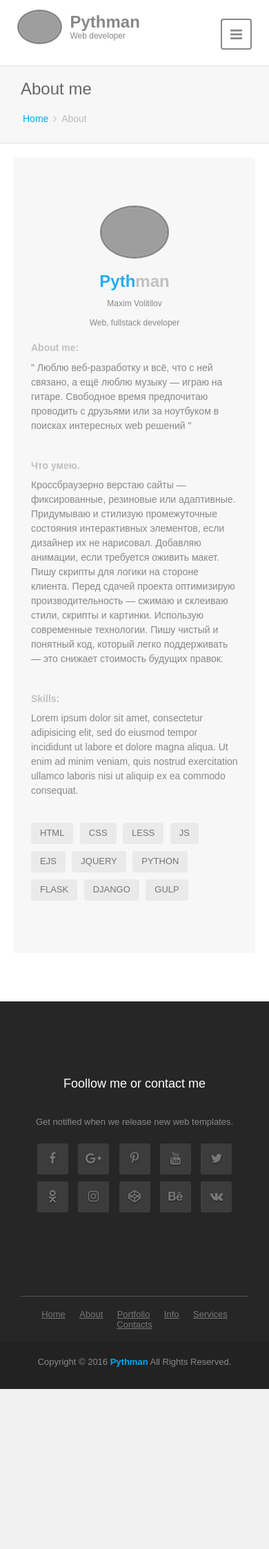
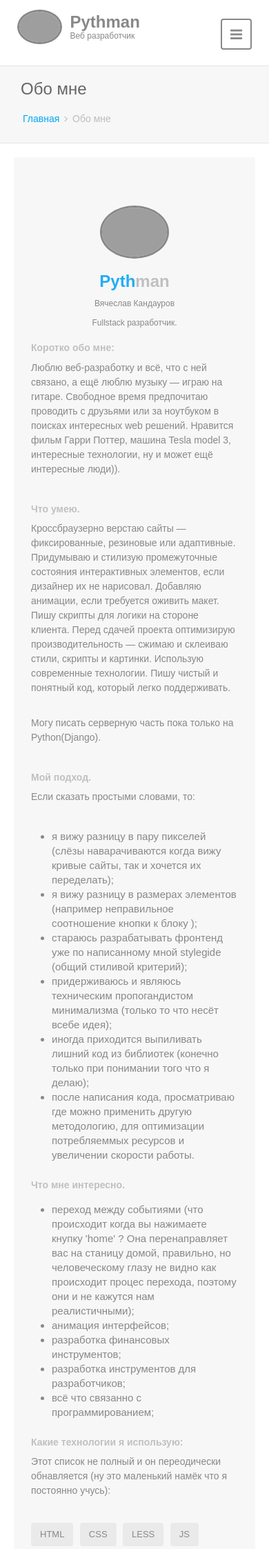
Before and after one commit to volitilov/wf_v2, a Django app: page /about in a window 390 px wide. Shown: the top 2246 px of the page at 69% size. Before the commit the page ends 2014 px from the top, so only its background shows below. Run offline with Django 3.2, Linux system fonts and the light colour scheme; style sheets or scripts are compiled from the project's sources; some libraries are stand-ins or nearby versions; grey boxes are pictures that could not be loaded.

Commit message:
add responsive and add rus language

```diff
--- a/my_site/static/css/components/sidebar.less
+++ b/my_site/static/css/components/sidebar.less
@@ -1,10 +1,7 @@
 .sidebar {
 	.freebie-meta {
-		margin: 0px 10px;
-		margin-top: -15px;
-		margin-right: 0px;
-		padding: 0px 15px;
-		padding-right: 0px;
+		margin: 0px;
+		padding: 15px;
 	}
 	.freebie-meta-item {
 		display: block;
@@ -20,7 +17,7 @@
 		}
 	}
 	.freebie-btn {
-		margin-top: 10px;
+		margin: 0px;
 		ul {
 			padding: 0px;
 			li {
@@ -40,3 +37,27 @@
 		}
 	}
 }
+
+///////////////////////////////////////////////////	tablet devices
+@media  (min-width : 768px)  {
+	.sidebar {
+		.freebie-btn {
+			a {
+				width: 50%;
+			}
+		}
+	}
+}
+
+///////////////////////////////////////////////////	laptop and dekstop devices
+@media  (min-width : 981px) {
+	.sidebar {
+		.freebie-btn {
+			margin-top: -25px;
+			margin-left: 5px;
+			a {
+				width: 100%;
+			}
+		}
+	}
+}
--- a/my_site/static/css/pages/about.less
+++ b/my_site/static/css/pages/about.less
@@ -36,6 +36,19 @@
 		padding: 10px;
 		ul {
 			padding: 0px;
+			padding-left: 30px;
+			li {
+				list-style: disc;
+				color: #888;
+				font-size: 15px;
+				line-height: 1.4;
+			}
+		}
+		.tags {
+			padding-left: 0px;
+			li {
+				font-size: 13px;
+			}
 		}
 	}
 }
--- a/my_site/static/css/pages/contacts.less
+++ b/my_site/static/css/pages/contacts.less
@@ -1,9 +1,5 @@
 ///////////////////////////////////////// default mobile devioces
 .contacts {
-	padding: 20px;
-	padding-left: 190px;
-	padding-right: 190px;
-	padding-bottom: 0px;
 	.or {
 		padding-top: 20px;
 		p {
@@ -14,10 +10,6 @@
 	}
 }
 .form-contacts {
-	padding: 50px;
-	padding-left: 100px;
-	padding-right: 100px;
-	text-align: left;
 	border-radius: 4px;
 	form {
 		display: block;
@@ -83,12 +75,16 @@
 
 ///////////////////////////////////////////////////	tablet devices
 @media  (min-width : 768px)  {
-
+	.form-contacts {
+		padding: 50px;
+		padding-left: 100px;
+		padding-right: 100px;
+	}
 }
 
 ///////////////////////////////////////////////////	laptop devices
 @media  (min-width : 996px) {
-	// not required
+
 }
 
 ///////////////////////////////////////////////////	dekstop devices
--- a/my_site/static/css/pages/info.less
+++ b/my_site/static/css/pages/info.less
@@ -1,9 +1,6 @@
 .info {
-	padding: 50px;
-	padding-left: 185px;
-	padding-right: 185px;
+	min-height: 500px;
 	padding-top: 20px;
-	min-height: 500px;
 	h4 {
 		font-weight: normal;
 		color: #666;
@@ -60,3 +57,19 @@
 		}
 	}
 }
+/////////////////////////////////////////////////// tablet devices
+@media  (min-width : 768px)  {
+	.info {
+		padding-left: 50px;
+		padding-right: 50px;
+	}
+}
+
+/////////////////////////////////////////////////// laptop and dekstop devices
+@media  (min-width : 981px) {
+	.info {
+		padding-top: 20px;
+		padding-left: 185px;
+		padding-right: 185px;
+	}
+}
--- a/my_site/static/css/pages/services.less
+++ b/my_site/static/css/pages/services.less
@@ -1,11 +1,8 @@
 .services {
-	padding: 20px;
-	padding-left: 190px;
-	padding-right: 180px;
 	.services-wrapper {
 		background-color: #f7f7f7;
 		border-radius: 4px;
-		padding: 50px;
+		padding: 20px;
 	}
 	h3 {
 		font-weight: normal;
@@ -26,3 +23,19 @@
 		}
 	}
 }
+/////////////////////////////////////////////////// tablet devices
+@media  (min-width : 768px)  {
+	.services {
+		.services-wrapper {
+			padding: 50px;
+		}
+	}
+}
+
+/////////////////////////////////////////////////// laptop and dekstop devices
+@media  (min-width : 981px) {
+	.services {
+		padding-left: 190px;
+		padding-right: 180px;
+	}
+}
--- a/my_site/static/css/pages/work.less
+++ b/my_site/static/css/pages/work.less
@@ -3,6 +3,8 @@
 		img {
 			border: 1px solid #eeeeee;
 			border-radius: 4px;
+			width: 100%;
+			height: auto;
 		}
 	}
 }
--- a/my_site/templates/components/_footer.html
+++ b/my_site/templates/components/_footer.html
@@ -2,8 +2,9 @@
 <footer>
 	<div class="col-xs-12 footer-body">
 		<div class="col-xs-12 follow">
-			<h4>Foollow me or contact me</h4>
-			<p>Get notified when we release new web templates.</p>
+			<h4>Подписка или контакты</h4>
+			<p>Если интерсны мои произведения искусства) тогда подпишись на меня в соц. сетях,<br>
+			также ты можеш со мной свзаться через соц. сети.</p>
 			<ul>
 				<li><a href="#"><i class="fa fa-facebook"></i></a></li>
 				<li><a href="#"><i class="fa fa-google-plus"></i></a></li>
@@ -19,16 +20,16 @@
 		</div>
 		<div class="col-xs-12 footer-menu">
 			<ul>
-				<li><a href="#">Home</a></li>
-				<li><a href="#">About</a></li>
-				<li><a href="#">Portfolio</i></a></li>
-				<li><a href="#">Info</a></li>
-				<li><a href="#">Services</a></li>
-				<li><a href="#">Contacts</a></li>
+				<li><a href="/">Главная</a></li>
+				<li><a href="{% url 'about' %}">Обо мне</a></li>
+				<li><a href="{% url 'portfolio' %}">Портфолио</a></li>
+				<li><a href="{% url 'info' %}">Информация</a></li>
+				<li><a href="{% url 'services' %}">Услуги</a></li>
+				<li><a href="{% url 'contacts' %}">Контакты</a></li>
 			</ul>
 		</div>
 	</div>
 	<div class="col-xs-12 footer-copyright">
-		<p>Copyright  © 2016 <strong><font color="#02a8f3">Pythman</font></strong> All Rights Reserved.</p>
+		<p>Copyright  © 2017 <strong><font color="#02a8f3">Pythman</font></strong> All Rights Reserved.</p>
 	</div>
 </footer>
--- a/my_site/templates/components/_head.html
+++ b/my_site/templates/components/_head.html
@@ -9,18 +9,18 @@
 				<span><img src="{% static 'img/foto.jpg' %}"/></span>
 				<span>
 					<h3>Pythman</h3>
-					<h6>Web developer</h6>
+					<h6>Веб разработчик</h6>
 				</span>
 			</a>
 		</div>
 		<div id="navbar" class="navbar-collapse collapse">
 			<ul class="nav navbar-nav navbar-right">
-				<li><a href="/">Home</a></li>
-				<li><a href="{% url 'about' %}">About</a></li>
-				<li><a href="{% url 'portfolio' %}">Portfolio</a></li>
-				<li><a href="{% url 'info' %}">Info</a></li>
-				<li><a href="{% url 'services' %}" class="btn-border">Services</a></li>
-				<li><a href="{% url 'contacts' %}" class="btn-blue">Contacts</a></li>
+				<li><a href="/">Главная</a></li>
+				<li><a href="{% url 'about' %}">Обо мне</a></li>
+				<li><a href="{% url 'portfolio' %}">Портфолио</a></li>
+				<li><a href="{% url 'info' %}">Информация</a></li>
+				<li><a href="{% url 'services' %}" class="btn-border">Услуги</a></li>
+				<li><a href="{% url 'contacts' %}" class="btn-blue">Контакты</a></li>
 			</ul>
 		</div>
 	</div>
--- a/my_site/templates/components/_portfolio-item.html
+++ b/my_site/templates/components/_portfolio-item.html
@@ -8,7 +8,7 @@
 		</div>
 		<div class="col-xs-12 details">
 			<h2>{{ w.title }}</h2>
-			<a href="{% url 'work' pk=w.pk %}">More details</a>
+			<a href="{% url 'work' pk=w.pk %}">Подробнее</a>
 		</div>
 	</article>
 </li>
--- a/my_site/templates/pages/about.html
+++ b/my_site/templates/pages/about.html
@@ -3,11 +3,11 @@
 
 {% block content %}
 <div class="col-xs-12 page-header">
-	<h3>About me</h3>
+	<h3>Обо мне</h3>
 	<ul class="site-breadcrumbs">
-		<li><a href="/">Home</a></li>
+		<li><a href="/">Главная</a></li>
 		<li><i class="fa fa-angle-right"></i></li>
-		<li>About</li>
+		<li>Обо мне</li>
 	</ul>
 </div>
 <div class="col-xs-12 about content">
@@ -16,16 +16,17 @@
 			<div class="col-xs-12 im">
 				<img src="{% static 'img/foto.jpg' %}"/>
 				<h3><font color="#22ACF5">Pyth</font>man</h3>
-				<p>Maxim Volitilov</p>
-				<p>Web, fullstack developer</p>
+				<p>Вячеслав Кандауров</p>
+				<p>Fullstack разработчик.</p>
 			</div>
 		</div>
 		<div class="col-md-9 about-me-big">
 			<div class="col-xs-12">
-				<h5>About me:</h5>
-				<p>" Люблю веб-разработку и всё, что с ней связано, а ещё люблю музыку — играю на гитаре.
+				<h5>Коротко обо мне:</h5>
+				<p>Люблю веб-разработку и всё, что с ней связано, а ещё люблю музыку — играю на гитаре.
 				Свободное время предпочитаю проводить с друзьями или за ноутбуком в поисках интересных
-				web решений "</p>
+				web решений. Нравится фильм Гарри Поттер, машина Tesla model 3, интересные технологии,
+				ну и может ещё интересные люди)).</p>
 			</div>
 			<div class="col-xs-12">
 				<h5>Что умею.</h5>
@@ -34,14 +35,43 @@
 				Добавляю анимации, если требуется оживить макет. Пишу скрипты для логики на стороне клиента.
 				Перед сдачей проекта оптимизирую производительность — сжимаю и склеиваю стили,
 				скрипты и картинки. Использую современные технологии. Пишу чистый и понятный код, который
-				легко поддерживать — это снижает стоимость будущих правок.</p>
+				легко поддерживать.</p>
+				<p>Могу писать серверную часть пока только на Python(Django).</p>
 			</div>
 			<div class="col-xs-12">
-				<h5>Skills:</h5>
-				<p>Lorem ipsum dolor sit amet, consectetur adipisicing elit, sed do eiusmod
-				tempor incididunt ut labore et dolore magna aliqua. Ut enim ad minim veniam,
-				quis nostrud exercitation ullamco laboris nisi ut aliquip ex ea commodo
-				consequat.</p>
+				<h5>Мой подход.</h5>
+				<p>Если сказать простыми словами, то:</p>
+				<ul>
+					<li>я вижу разницу в пару пикселей (слёзы наварачиваются когда вижу кривые сайты,
+					так и хочется их переделать);</li>
+					<li>я вижу разницу в размерах элементов (например неправильное соотношение
+					кнопки к блоку );</li>
+					<li>стараюсь разрабатывать фронтенд уже по написанному мной stylegide
+					(общий стиливой критерий);</li>
+					<li>придерживаюсь и являюсь техническим пропогандистом минимализма
+					(только то что несёт всебе идея);</li>
+					<li>иногда приходится выпиливать лишний код из библиотек (конечно только при
+					понимании того что я делаю);</li>
+					<li>после написания кода, просматриваю где можно применить другую методологию,
+					для оптимизации потребляеммых ресурсов и увеличении скорости работы.</li>
+				</ul>
+			</div>
+			<div class="col-xs-12">
+				<h5>Что мне интересно.</h5>
+				<ul>
+					<li>переход между событиями (что происходит когда вы нажимаете кнупку 'home' ?
+					Она перенаправляет вас на станицу домой, правильно, но человеческому глазу не
+					видно как происходит процес перехода, поэтому они и не кажутся нам реалистичными);</li>
+					<li>анимация интерфейсов;</li>
+					<li>разработка финансовых инструментов;</li>
+					<li>разработка инструментов для разработчиков;</li>
+					<li>всё что связанно с программированием;</li>
+				</ul>
+			</div>
+			<div class="col-xs-12">
+				<h5>Какие технологии я использую:</h5>
+				<p>Этот список не полный и он переодически обнавляется (ну это маленький намёк что я
+				постоянно учусь):</p>
 				<ul class="tags">
 					<li>HTML</li>
 					<li>CSS</li>
--- a/my_site/templates/pages/contacts.html
+++ b/my_site/templates/pages/contacts.html
@@ -2,7 +2,7 @@
 {% load staticfiles %}
 
 {% block content %}
-<div class="col-md-12 page-header">
+<div class="col-xs-12 page-header">
 	<h3>My contacts</h3>
 	<ul class="site-breadcrumbs">
 		<li><a href="/">Home</a></li>
@@ -10,7 +10,7 @@
 		<li>Contacts</li>
 	</ul>
 </div>
-<div class="col-md-12 contacts text-center">
+<div class="col-xs-12 contacts text-center content">
 	<div class="col-xs-12 form-contacts">
 		<div class="col-xs-12 icon text-center">
 			<a href="#" title="vk"><i class="fa fa-vk"></i></a>
--- a/my_site/templates/pages/info.html
+++ b/my_site/templates/pages/info.html
@@ -2,7 +2,7 @@
 {% load staticfiles %}
 
 {% block content %}
-<div class="col-md-12 page-header">
+<div class="col-xs-12 page-header">
 	<h3>Information</h3>
 	<ul class="site-breadcrumbs">
 		<li><a href="/">Home</a></li>
@@ -10,7 +10,7 @@
 		<li>Information</li>
 	</ul>
 </div>
-<div class="col-md-12 info">
+<div class="col-xs-12 info">
 	<h4>Часто задаваемые вапросы:</h4>
 	<div class="widjet-tree">
 		<ul class="tree dropdown">
--- a/my_site/templates/pages/services.html
+++ b/my_site/templates/pages/services.html
@@ -10,7 +10,7 @@
 		<li>Services</li>
 	</ul>
 </div>
-<div class="col-xs-12 services">
+<div class="col-xs-12 services content">
 	<div class="col-xs-12 services-wrapper">
 		<div class="col-xs-12">
 			<h4>At the moment I only carry out these services.</h4>
--- a/my_site/views.py
+++ b/my_site/views.py
@@ -49,16 +49,9 @@ def contacts(request):
 	if request.POST:
 		form = ContactsForm(request.POST)
 		if form.is_valid():
-			data = {
-				'name': form.cleaned_data['name'],
-				'email': form.cleaned_data['email'],
-				'text': form.cleaned_data['text'],
-			}
-
-			msg = Mesage( name=data['name'], email=data['email'], text=data['text'] )
-			msg.save()
-
-			return render(request, 'pages/feedback.html', { 'name': data['name'] })
+			form.save()
+			import pdb; pdb.set_trace()
+			return render(request, 'pages/feedback.html', { 'name': form.cleaned_data['name'] })
 	else:
 		form = ContactsForm()
 		return render(request, 'pages/contacts.html', args)
```
Also changed, not shown: my_site/templates/components/_sidebar.html (+20 -21 lines), my_site/templates/pages/index.html (+5 -3 lines), db.sqlite3.
